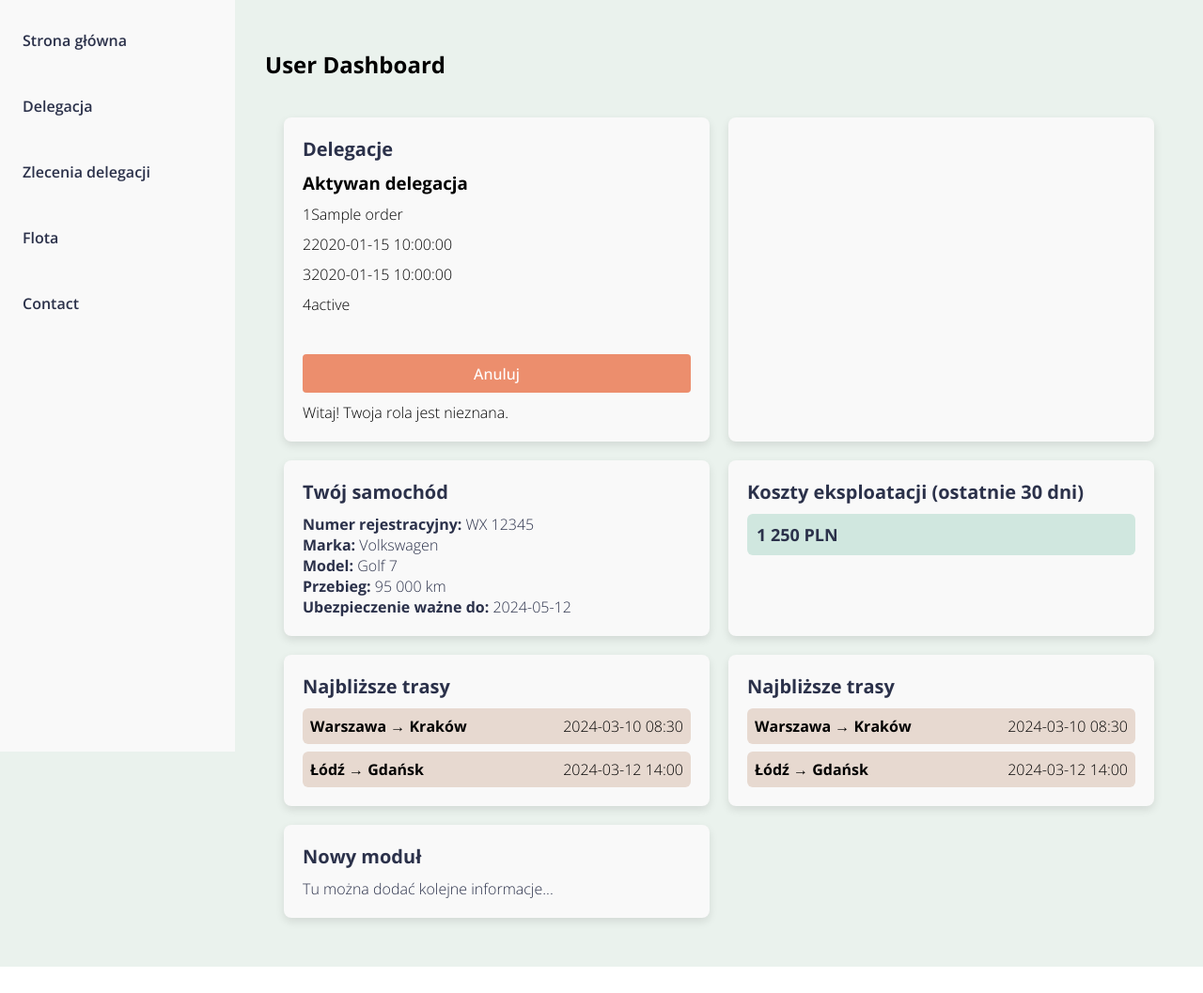
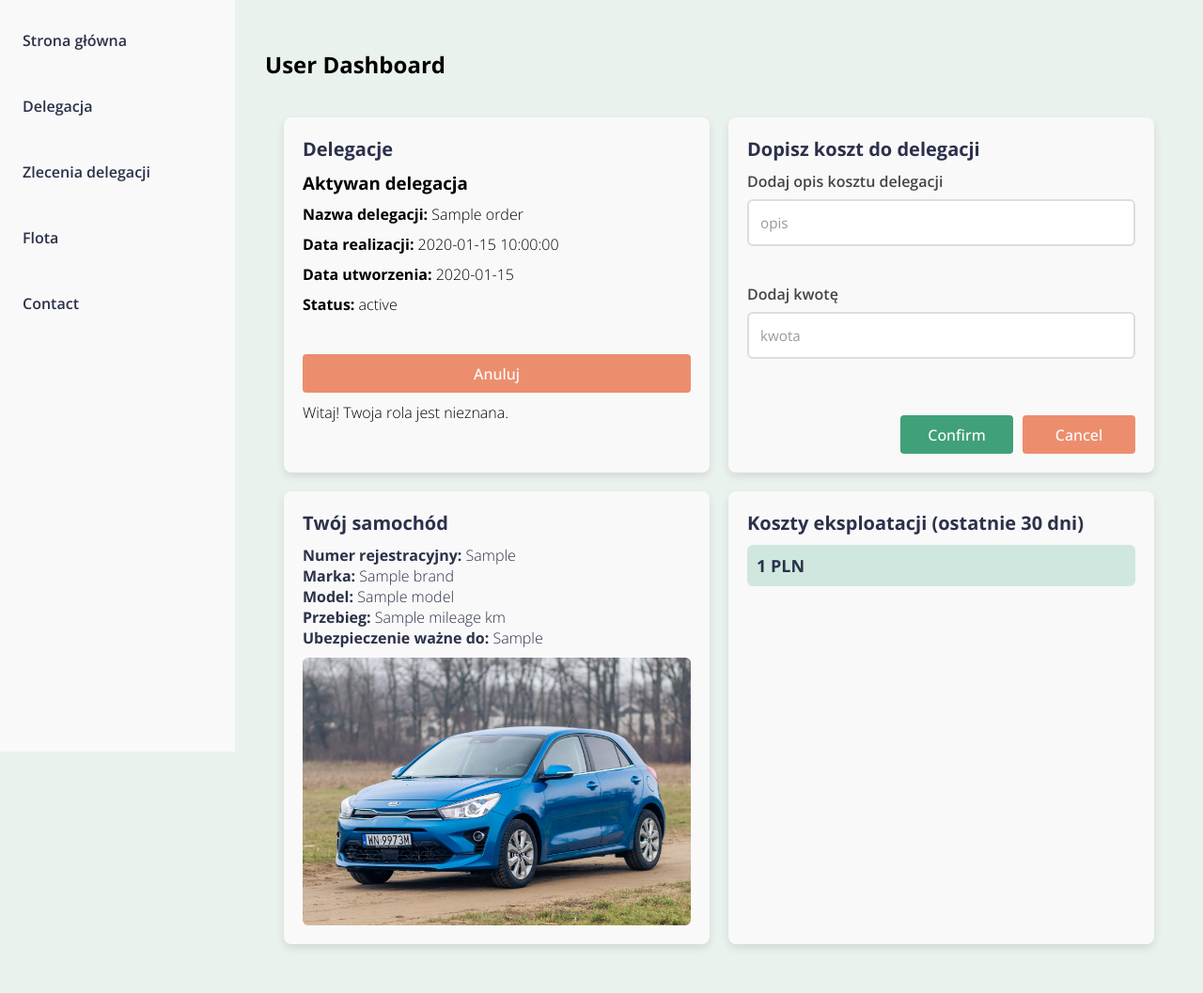
Before and after one commit to MGergont/TravelTaskManager, a PHP site: template Src/Views/Template/operator/user/dashboardUser.php in a window 1280 px wide. Shown: the part 60-1117 px from the top of the page at 94% size. Before the commit the page ends 1089 px from the top, so only its background shows below. Run offline with PHP 8.4, Linux system fonts and the light colour scheme; the visitor is signed in with stand-in values (Sample User, id 1); the template is opened without the code that fills it: most values are stand-ins (such as "Sample title", 1, 10 or a date in 2020).

Commit message:
feat(dashboard): adding a dashboard for the user

```diff
--- a/Public/css/main.css
+++ b/Public/css/main.css
@@ -787,8 +787,7 @@ body {
   }
 }
 .dashboard__car-image {
-  width: 120px;
-  height: 80px;
+  width: 100%;
   -o-object-fit: cover;
      object-fit: cover;
   border-radius: 6px;
--- a/Public/scss/page/_dashboardUser.scss
+++ b/Public/scss/page/_dashboardUser.scss
@@ -60,8 +60,7 @@
     }
 
     &__car-image {
-        width: 120px;
-        height: 80px;
+        width: 100%;
         object-fit: cover;
         border-radius: 6px;
         background-color: var(--disabled);
--- a/Src/Views/Template/operator/user/dashboardUser.php
+++ b/Src/Views/Template/operator/user/dashboardUser.php
@@ -61,10 +61,10 @@
 					<h2 class="dashboard__title">Delegacje</h2>
 					<?php if (isset($params['orders'])): ?>
 						<h3>Aktywan delegacja</h3>
-						<p class="routs-execution__message">1<?php echo $params['orders']['order_name']; ?></p>
-						<p class="routs-execution__message">2<?php echo $params['orders']['due_date']; ?></p>
-						<p class="routs-execution__message">3<?php echo $params['orders']['created_at']; ?></p>
-						<p class="routs-execution__message">4<?php echo $params['orders']['status_order']; ?></p>
+						<p class="routs-execution__message"><strong>Nazwa delegacji: </strong><?php echo $params['orders']['order_name']; ?></p>
+						<p class="routs-execution__message"><strong>Data realizacji: </strong><?php echo $params['orders']['due_date']; ?></p>
+						<p class="routs-execution__message"><strong>Data utworzenia: </strong><?php echo date('Y-m-d', strtotime($params['orders']['created_at'])); ?></p>
+						<p class="routs-execution__message"><strong>Status: </strong><?php echo $params['orders']['status_order']; ?></p>
 						<br>
 						<form class="modal-form" action="/user-dashboard/reject" method="post">
 							<input type="hidden" id="id_order" value="<?php echo $params['orders']['id_order']; ?>" name="id_order">
@@ -73,10 +73,10 @@
 						<?php if (!empty($params['orders'])) : ?>
 							<?php switch ($_SESSION['action']) {
 								case 'start': ?>
-									<h3>Aktualna delegacja</h3>
+									<h3>Aktualna cel</h3>
 									<form class="modal-form" method="post" action="/user-dashboard/start">
 										<input type="hidden" id="id_route" value="<?php echo $params['orders']['id_route']; ?>" name="id_route">
-										<?php echo $params['orders']['origin_location']; ?>
+										<?php echo $params['orders']['origin_city']. "<br> " .$params['orders']['origin_zip_code']. " " .$params['orders']['origin_town']. " ul. " . $params['orders']['origin_street']. " " . $params['orders']['origin_house_number']; ?>
 										<button class="button button--positive">Confirm</button>
 									</form>
 								<?php break;
@@ -84,7 +84,7 @@
 									<h3>Koniec trasy</h3>
 									<form class="modal-form" method="post" action="/user-dashboard/stop">
 										<input type="hidden" id="id_route" value="<?php echo $params['orders']['id_route']; ?>" name="id_route">
-										<?php echo $params['orders']['destination_location']; ?>
+										<?php echo $params['orders']['destination_city']. "<br> " .$params['orders']['destination_zip_code']. " " .$params['orders']['destination_town']. " ul. " . $params['orders']['destination_street']. " " . $params['orders']['destination_house_number']; ?>
 										<button class="button button--positive">Confirm</button>
 									</form>
 								<?php break;
@@ -98,63 +98,75 @@
 					<?php endif ?>
 				</div>
 				<div class="dashboard__section">
-					<!-- TODO rejestracja kosztów -->
+					<h2 class="dashboard__title">Dopisz koszt do delegacji</h2>
+					<form class="modal-form" action="/user/order" method="post">
+						<div class="modal-form__row">
+							<div class="modal-form__full">
+								<div class="field">
+									<label for="StopRoute" class="field__label">Dodaj opis kosztu delegacji</label>
+									<input type="text" id="StopRoute" name="StopRoute" class="field__input" placeholder="opis" required>
+								</div>
+							</div>
+						</div>
+						<div class="modal-form__row">
+							<div class="modal-form__full">
+								<div class="field">
+									<label for="StopRoute" class="field__label">Dodaj kwotę</label>
+									<input type="number" step="0.01" min="0" id="add_amount" name="add_amount" class="field__input" placeholder="kwota" required>
+								</div>
+							</div>
+						</div>
+						<div class="modal__actions">
+							<button class="button button--positive">Confirm</button>
+							<a class="button button--negative" id="cancel-button2">Cancel</a>
+						</div>
+					</form>
 				</div>
 				<!-- Moduł samochodu -->
+				<?php if (isset($params['car'])): ?>
 					<div class="dashboard__section">
 						<h2 class="dashboard__title">Twój samochód</h2>
 						<div class="dashboard__car-info">
 							<div class="dashboard__data">
-							<p><strong>Numer rejestracyjny:</strong> WX 12345</p>
-							<p><strong>Marka:</strong> Volkswagen</p>
-							<p><strong>Model:</strong> Golf 7</p>
-							<p><strong>Przebieg:</strong> 95 000 km</p>
-							<p><strong>Ubezpieczenie ważne do:</strong> 2024-05-12</p>
+								<p><strong>Numer rejestracyjny:</strong> <?php echo $params['car']['license_plate'] ?></p>
+								<p><strong>Marka:</strong> <?php echo $params['car']['brand'] ?></p>
+								<p><strong>Model:</strong> <?php echo $params['car']['model'] ?></p>
+								<p><strong>Przebieg:</strong> <?php echo $params['car']['mileage'] ?> km</p>
+								<p><strong>Ubezpieczenie ważne do:</strong> <?php echo $params['car']['end_of_insurance'] ?></p>
 							</div>
 						</div>
+						<img src="resources\image\car\img_67af4a168fea49.94863134.jpg" alt="Samochód" class="dashboard__car-image">
 					</div>
+				<?php endif; ?>
 
 				<!-- Moduł kosztów -->
 				<div class="dashboard__section">
 					<h2 class="dashboard__title">Koszty eksploatacji (ostatnie 30 dni)</h2>
-					<p class="dashboard__costs">1 250 PLN</p>
+					<p class="dashboard__costs"><?php echo $params['carCost']['total_costs'] ?> PLN</p>
 				</div>
 
 				<!-- Moduł tras -->
+				<?php if (isset($params['showOrder'])): ?>
 					<div class="dashboard__section">
 						<h2 class="dashboard__title">Najbliższe trasy</h2>
+						<p><strong>Zlecenie:</strong> <?php echo $params['showOrder'][0]["order_name"] . " " . $params['showOrder'][0]["due_date"] ?></p>
 						<div class="dashboard__routes">
+							<?php foreach ($params['showOrder'] as $order): ?>
 								<div class="dashboard__route">
-							<span><strong>Warszawa → Kraków</strong></span>
-							<span>2024-03-10 08:30</span>
+									<span><strong><?php echo $order["origin_location"] . " → " . $order["destination_location"] ?></strong></span>
 								</div>
-						<div class="dashboard__route">
-							<span><strong>Łódź → Gdańsk</strong></span>
-							<span>2024-03-12 14:00</span>
+							<?php endforeach ?>
 						</div>
 					</div>
+				<?php endif; ?>
+				<!-- Moduł kosztów -->
+				<?php if (isset($params['showDistance'])): ?>
+					<div class="dashboard__section">
+						<h2 class="dashboard__title">Statystyka tras (ostatnie 30 dni)</h2>
+						<p class="dashboard__costs"><strong>Przebyty dystans:</strong> <?php echo $params['showDistance']['total_distance'] ?> KM</p>
+						<p class="dashboard__costs"><strong>Ilość tras:</strong> <?php echo $params['showDistance']['total_routes'] ?> szt</p>
 					</div>
-
-				<!-- Moduł tras -->
-				<div class="dashboard__section">
-					<h2 class="dashboard__title">Najbliższe trasy</h2>
-					<div class="dashboard__routes">
-						<div class="dashboard__route">
-							<span><strong>Warszawa → Kraków</strong></span>
-							<span>2024-03-10 08:30</span>
-						</div>
-						<div class="dashboard__route">
-							<span><strong>Łódź → Gdańsk</strong></span>
-							<span>2024-03-12 14:00</span>
-						</div>
-					</div>
-				</div>
-				<!-- Moduł dodatkowy -->
-				<div class="dashboard__section">
-					<h2 class="dashboard__title">Nowy moduł</h2>
-					<p class="dashboard__data">Tu można dodać kolejne informacje...</p>
-				</div>
-
+				<?php endif; ?>
 			</div>
 		</main>
 	</div>
```
Also changed, not shown: Src/Controllers/Operator/User/DashboardUserController.php (+16 -0 lines), Src/Models/Operator/DashboardUserModel.php (+84 -0 lines), Public/css/main.min.css, 2 other files. Lines whose indentation alone changed are shown as unchanged.
